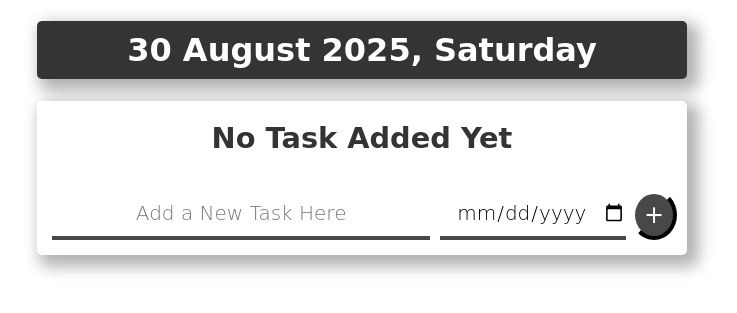
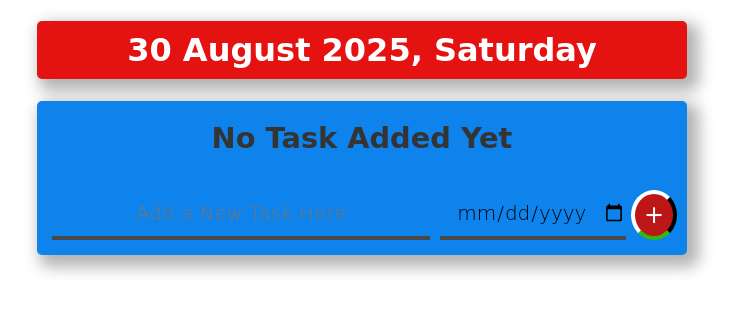
Before and after one commit to aka-sh19/todo-list, a Flask app: page / in a window 1280 px wide. Shown: the top 313 px of the page, without its empty margins (278-1015 px from the left). Run offline with Flask 3, Linux system fonts and the light colour scheme.

Commit message:
Style: Updated CSS

```diff
--- a/Flask-Todo-List-master/static/style.css
+++ b/Flask-Todo-List-master/static/style.css
@@ -10,13 +10,13 @@
   .box {
     max-width: 650px;
     margin: 20px auto;
-    background: white;
+    background: rgb(13, 131, 235);
     border-radius: 5px;
     box-shadow: 7px 7px 15px 5px rgba(0, 0, 0, 0.3);
   }
 
   #heading {
-    background-color: #353434;
+    background-color: #e51212;
     text-align: center;
   }
 
@@ -95,10 +95,10 @@
     height: 50px;
     border-radius: 50%;
     font-size: 1.5rem;
-    background-color: #494848;
+    background-color: #bc1616;
     border-top: 4px solid white;
     border-left: 4px solid white;
-    border-bottom: 4px solid black;
+    border-bottom: 4px solid rgb(51, 184, 14);
     border-right: 4px solid black;
     color: white;
   }
```
